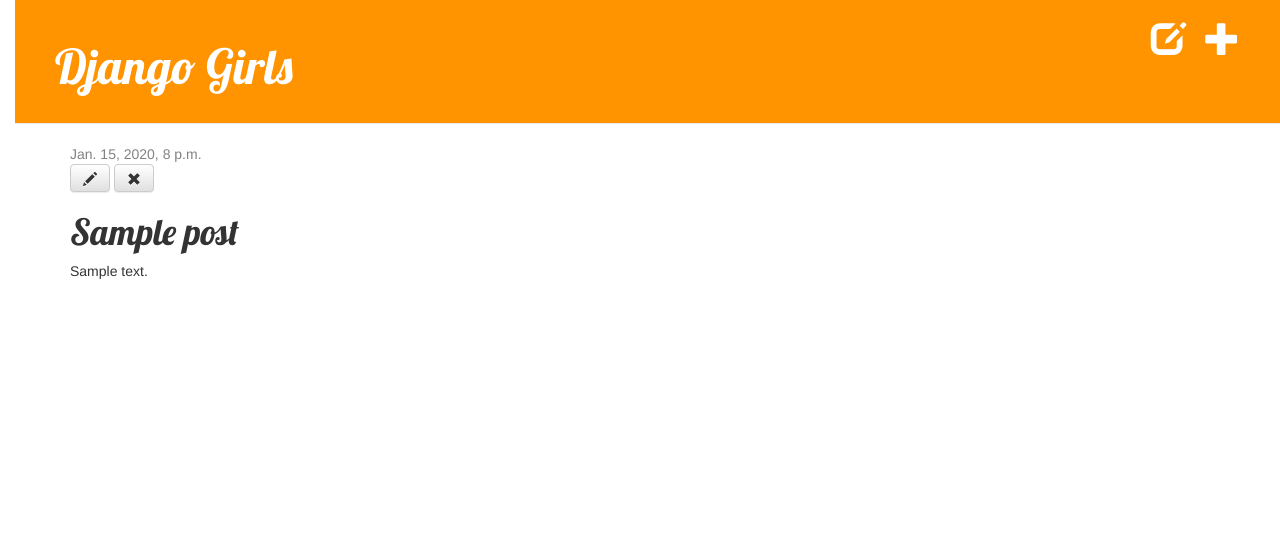
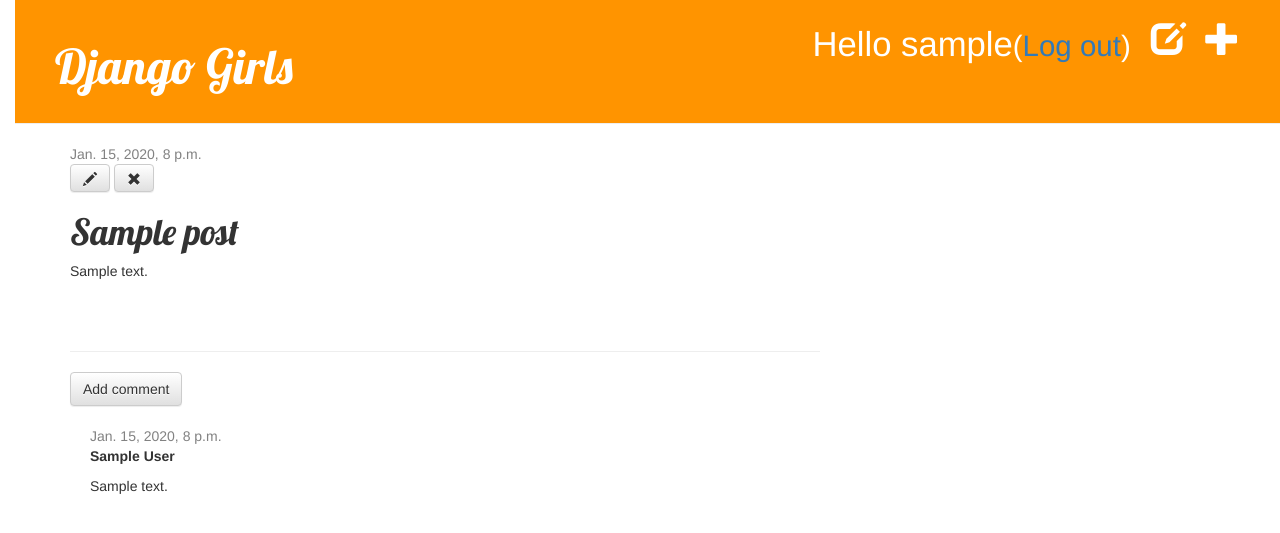
Before and after one commit to jian0107/my-second-blog, a Django app: page /post/1/ in a window 1280 px wide. Shown: the top 533 px of the page. Run offline with Django 3.2, Linux system fonts and the light colour scheme; a user stored in the database is signed in; tables that the repository leaves empty hold one stand-in row (values such as "Sample post"); some libraries are stand-ins or nearby versions.

Commit message:
Comment working.

```diff
--- a/blog/admin.py
+++ b/blog/admin.py
@@ -1,5 +1,6 @@
 from django.contrib import admin
-from .models import Post
+from .models import Post, Comment
 
 
 admin.site.register(Post)
+admin.site.register(Comment)
--- a/blog/models.py
+++ b/blog/models.py
@@ -17,3 +17,20 @@
 
     def __str__(self):
         return self.title
+
+
+class Comment(models.Model):
+    post = models.ForeignKey('blog.Post', related_name='comments')
+    author = models.CharField(max_length=200)
+    text = models.TextField()
+    created_date = models.DateTimeField(default=timezone.now)
+    approved_comment = models.BooleanField(default=False)
+
+
+def approve(self):
+    self.approved_comment = True
+    self.save()
+
+
+def __str__(self):
+    return self.text
--- a/blog/static/css/blog.css
+++ b/blog/static/css/blog.css
@@ -53,3 +53,7 @@
 .post h1 a, .post h1 a:visited {
     color: #000000;
 }
+
+.comment {
+    margin: 20px 0px 20px 20px;
+}
--- a/blog/templates/blog/base.html
+++ b/blog/templates/blog/base.html
@@ -12,6 +12,7 @@
         {% if user.is_authenticated %}
         <a href="{% url 'post_new' %}" class="top-menu"><span class="glyphicon glyphicon-plus"></span></a>
         <a href="{%  url 'post_draft_list' %}" class="top-menu"><span class="glyphicon glyphicon-edit"></span></a>
+        <p class="top-menu">Hello {{ user.username }}<small>(<a href="{% url 'logout' %}">Log out</a>)</small></p>
         {% else %}
         <a href="{% url 'login' %}" class="top-menu"><span class="glyphicon glyphicon-lock"></span></a>
         {% endif %}
--- a/blog/templates/blog/post_detail.html
+++ b/blog/templates/blog/post_detail.html
@@ -19,4 +19,16 @@
         <h1>{{ post.title }}</h1>
         <p>{{ post.text|linebreaksbr }}</p>
     </div>
+
+    <hr>
+    <a class="btn btn-default" href="{% url 'add_comment_to_post' pk=post.pk %}">Add comment</a>
+    {% for comment in post.comments.all %}
+        <div class="comment">
+            <div class="date">{{ comment.created_date }}</div>
+            <strong>{{ comment.author }}</strong>
+            <p>{{  comment.text|linebreaks }}</p>
+        </div>
+    {% empty %}
+        <p>No comments here yet :(</p>
+    {% endfor %}
 {% endblock %}
--- a/blog/templates/blog/post_list.html
+++ b/blog/templates/blog/post_list.html
@@ -8,6 +8,7 @@
             </div>
             <h1><a href="{% url 'post_detail' pk=post.pk %}">{{ post.title }}</a></h1>
             <p>{{ post.text|linebreaksbr }}</p>
+            <a href="{%  url 'blog.views.post_detail' pk=post.pk %}">Comments: {{ post.comments.count }}</a>
         </div>
     {% endfor %}
-{% endblock %}
+{% endblock content %}
--- a/blog/urls.py
+++ b/blog/urls.py
@@ -10,4 +10,5 @@
     url(r'^drafts/$', views.post_draft_list, name='post_draft_list'),
     url(r'^post/(?P<pk>\d+)/publish/$', views.post_publish, name='post_publish'),
     url(r'^post/(?P<pk>\d+)/remove/$', views.post_remove, name='post_remove'),
+    url(r'^post/(?P<pk>\d+)/comment/$', views.add_comment_to_post, name='add_comment_to_post'),
 ]
--- a/blog/views.py
+++ b/blog/views.py
@@ -1,7 +1,7 @@
 from django.shortcuts import render, get_object_or_404, redirect
 from django.utils import timezone
 from .models import Post
-from .forms import PostForm
+from .forms import PostForm, CommentForm
 from django.contrib.auth.decorators import login_required
 
 
@@ -70,3 +70,17 @@
     post = get_object_or_404(Post, pk=pk)
     post.delete()
     return redirect('blog.views.post_list')
+
+
+def add_comment_to_post(request, pk):
+    post = get_object_or_404(Post, pk=pk)
+    if request.method == "POST":
+        form = CommentForm(request.POST)
+        if form.is_valid():
+            comment = form.save(commit=False)
+            comment.post = post
+            comment.save()
+            return redirect('blog.views.post_detail', pk=post.pk)
+    else:
+        form = CommentForm()
+    return render(request, 'blog/add_comment_to_post.html', {'form': form})
--- a/mysite/urls.py
+++ b/mysite/urls.py
@@ -14,7 +14,7 @@
     2. Add a URL to urlpatterns:  url(r'^blog/', include('blog.urls'))
 """
 from django.conf.urls import include, url, patterns
-import django.contrib.auth.views
+from django.contrib.auth import views
 
 
 from django.contrib import admin
@@ -22,6 +22,7 @@
 
 urlpatterns = patterns('',
     url(r'^admin/', include(admin.site.urls)),
-    url(r'^accounts/login/$', django.contrib.auth.views.login, name='login'),
+    url(r'^accounts/login/$', views.login, name='login'),
+    url(r'^accounts/logout/$', views.logout, name='logout', kwargs={'next_page': '/'}),
     url(r'', include('blog.urls')),
 )
```
Also changed, not shown: blog/forms.py (+9 -1 lines), blog/templates/blog/add_comment_to_post.html (+9 -0 lines), blog/migrations/0002_comment.py (added), blog/migrations/0003_auto_20160813_1934.py (added).
